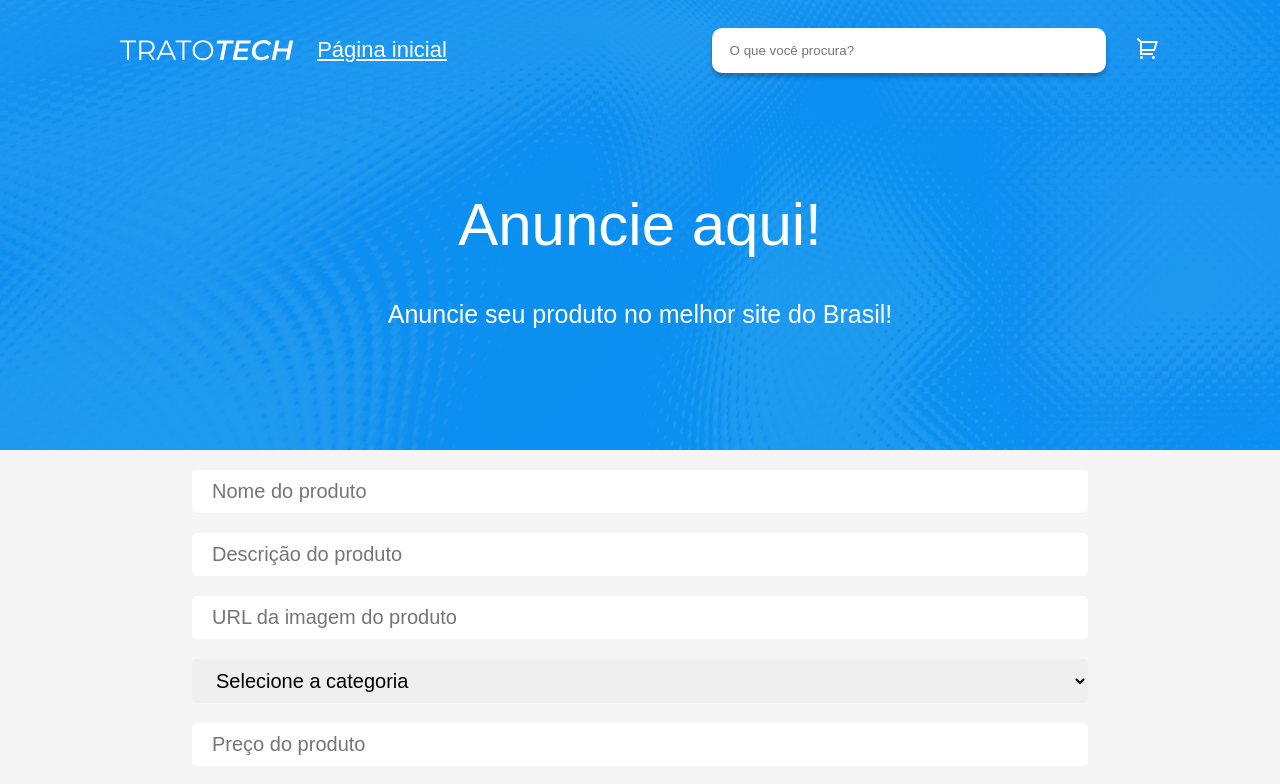
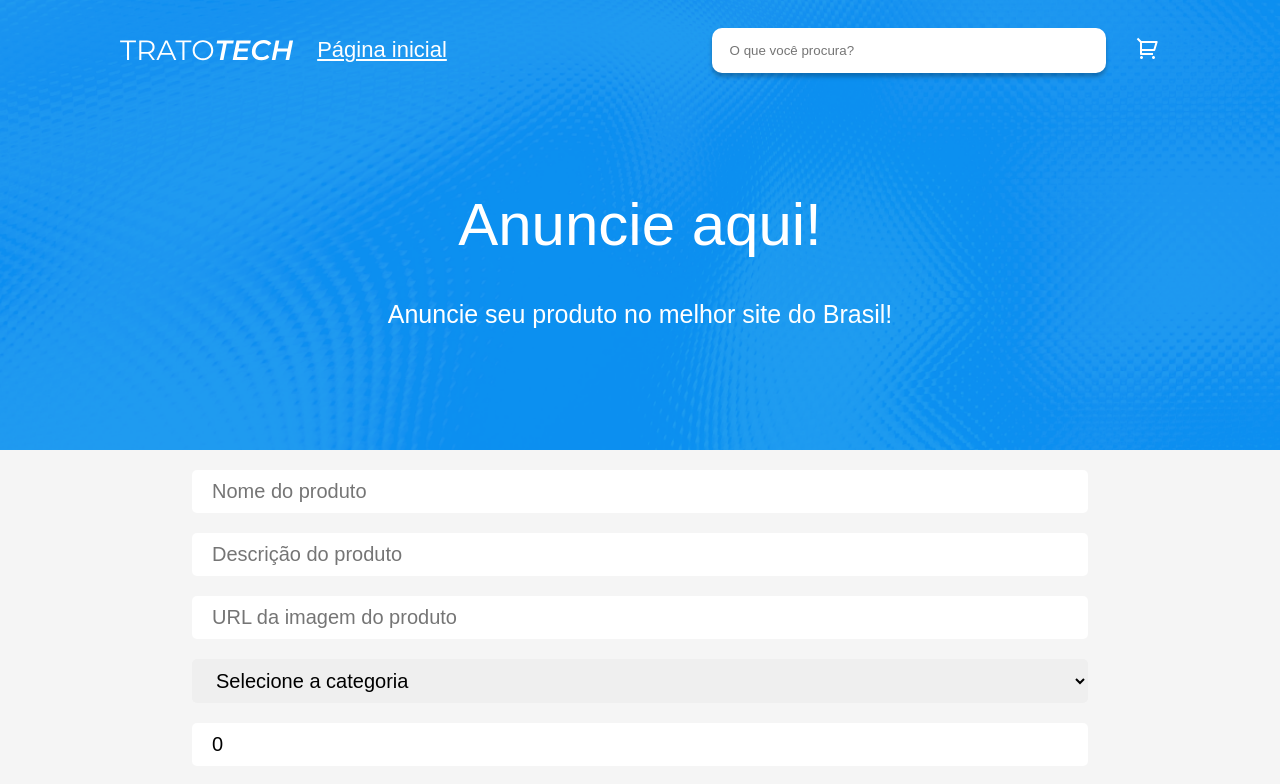
Before and after one commit to GabrielVeroneze/trato-tech-redux-immer, a React (Vite) app: page /anuncie in a window 1280 px wide. Shown: the top 784 px of the page. Built offline with nearby package versions, Linux system fonts and the light colour scheme.

Commit message:
♻️ refactor: adiciona tipagem ao formulário com `DadosCadastroProduto`

```diff
--- a/src/pages/Anuncie/index.tsx
+++ b/src/pages/Anuncie/index.tsx
@@ -2,6 +2,7 @@ import { useForm } from 'react-hook-form'
 import { useDispatch, useSelector } from 'react-redux'
 import { cadastrarItem } from '@/store/reducers/itens'
 import { RootState } from '@/store'
+import { DadosCadastroProduto } from '@/types/DadosCadastroProduto'
 import Header from '@/components/Header'
 import Button from '@/components/Button'
 import styles from './Anuncie.module.scss'
@@ -13,17 +14,17 @@ const Anuncie = () => {
         state.categorias.map(({ nome, id }) => ({ nome, id }))
     )
 
-    const { register, handleSubmit } = useForm({
+    const { register, handleSubmit } = useForm<DadosCadastroProduto>({
         defaultValues: {
             nome: '',
             descricao: '',
             imagem: '',
             categoria: '',
-            preco: '',
+            preco: 0,
         },
     })
 
-    const cadastrar = (data) => {
+    const cadastrar = (data: DadosCadastroProduto) => {
         dispatch(cadastrarItem(data))
     }
 
```
